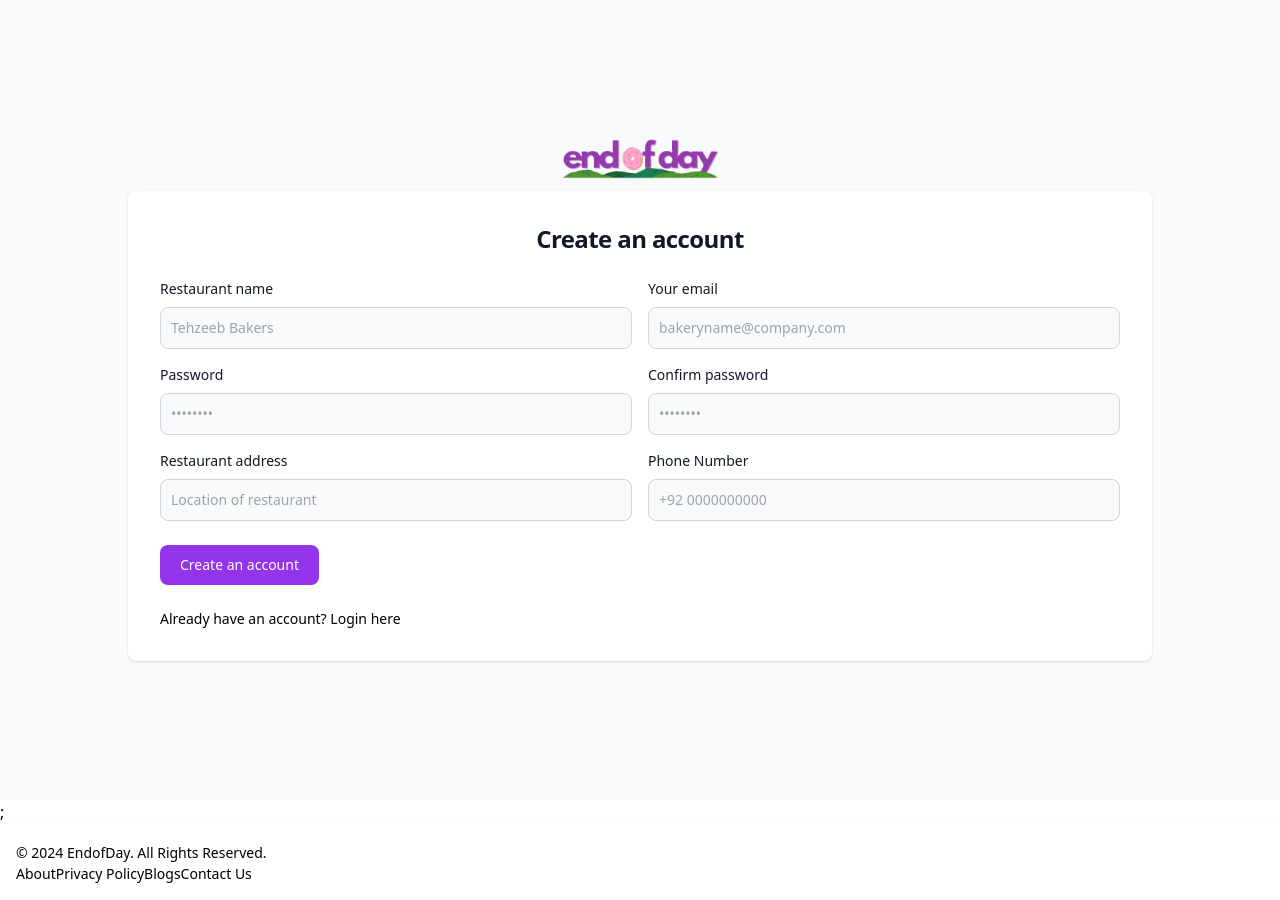
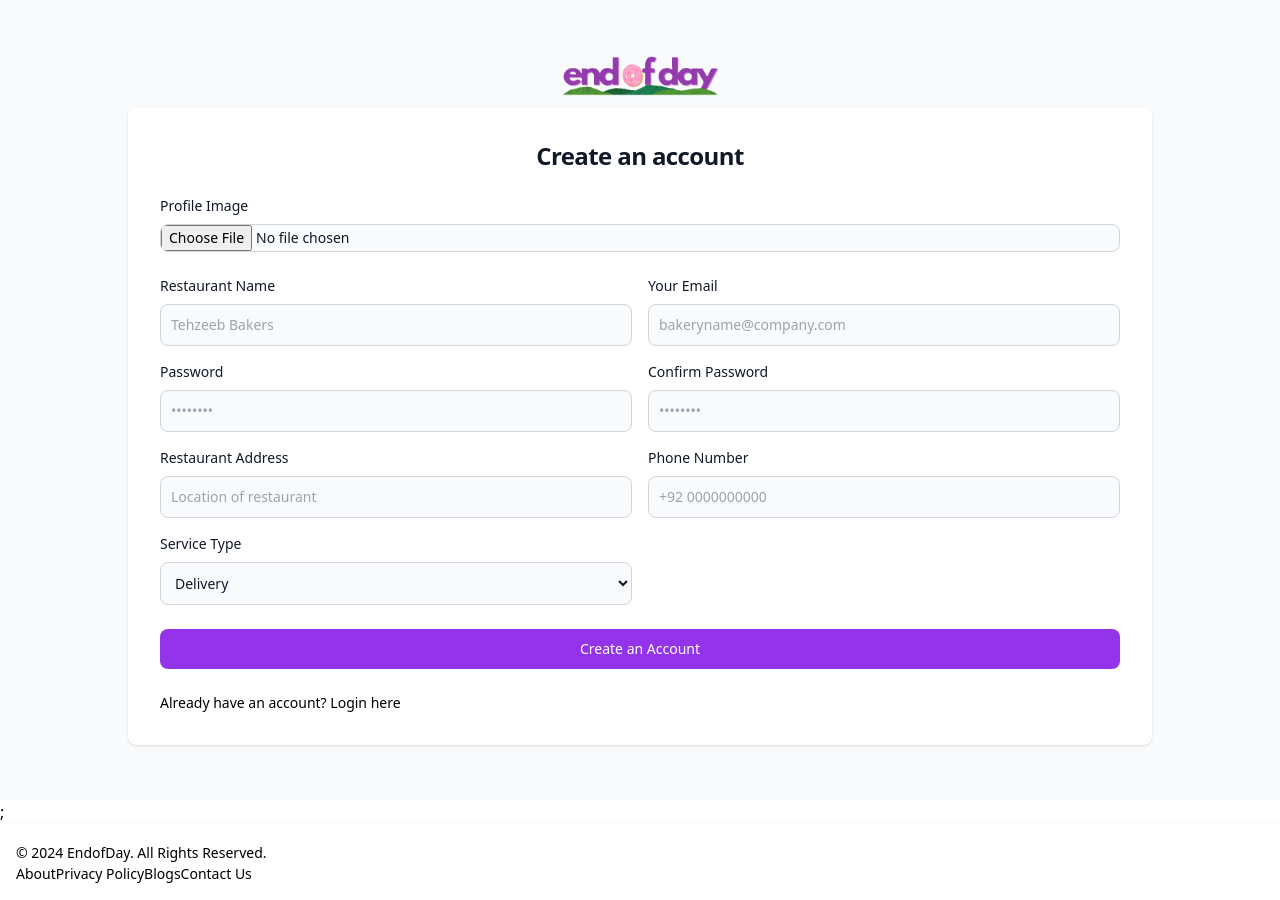
Before and after one commit to ZaeemRizwan2003/endofday, a Next.js app: page /Restaurants/RSignup in a window 1280 px wide. Built offline with nearby package versions, Linux system fonts and the light colour scheme.

Commit message:
fixin fixin

```diff
--- a/models/RBakerymodel.js
+++ b/models/RBakerymodel.js
@@ -7,8 +7,15 @@ const signupSchema = new mongoose.Schema(
         password: { type: String, required: true },
         address: { type: String, required: true },
         number: { type: String, required: true },
-    type: { type: [String], enum: ["pickup", "delivery"], required: true },
-    image: { type: String, required: true },
+        option: { type: [String], required: true },
+        image: {
+            type: String,
+            required: true
+        },
+        imageContentType: {
+            type: String,
+            required: true
+        },
         // Adding a menu field that references Listings
         menu: [
             {
--- a/pages/Restaurants/RDashboard.js
+++ b/pages/Restaurants/RDashboard.js
@@ -198,7 +198,7 @@ export async function getServerSideProps(context) {
     if (!user) {
         return {
             redirect: {
-                destination: '/Login',
+                destination: 'Restaurants/RLogin',
                 permanent: false,
             },
         };
--- a/pages/Restaurants/RLogin.js
+++ b/pages/Restaurants/RLogin.js
@@ -25,10 +25,6 @@ const Login = () => {
             });
 
             if (res.status === 200) {
-                // const { token } = res.data;
-                // Save the token in localStorage or cookies
-                // localStorage.setItem('token', token);
-                // Redirect to dashboard after login
                 router.push('/Restaurants/RDashboard');
             }
         } catch (err) {
--- a/pages/Restaurants/RSignup.js
+++ b/pages/Restaurants/RSignup.js
@@ -1,3 +1,4 @@
+// components/Signup.js
 import React, { useState } from 'react';
 import Link from 'next/link';
 import axios from 'axios';
@@ -11,15 +12,32 @@ const Signup = () => {
         confirmpassword: '',
         address: '',
         number: '',
+        option: 'delivery',  // Default value for the service type
     });
 
+    const [selectedImage, setSelectedImage] = useState(null); // Stores the File object
+    const [previewImage, setPreviewImage] = useState(''); // For image preview
     const [error, setError] = useState('');
     const [success, setSuccess] = useState('');
     const [loading, setLoading] = useState(false);
     const router = useRouter();
 
     const handleChange = (e) => {
-        setFormData({ ...formData, [e.target.name]: e.target.value });
+        const { name, value, files } = e.target;
+        if (name === 'image') {
+            const file = files[0];
+            if (file) {
+                setSelectedImage(file);
+                // Generate preview
+                const reader = new FileReader();
+                reader.onloadend = () => {
+                    setPreviewImage(reader.result);
+                };
+                reader.readAsDataURL(file);
+            }
+        } else {
+            setFormData({ ...formData, [name]: value });
+        }
     };
 
     const handleSubmit = async (e) => {
@@ -35,20 +53,44 @@ const Signup = () => {
         }
 
         try {
-            const response = await axios.post('/api/Restaurants/signup', {
-                restrauntName: formData.name,
+            let base64Image = '';
+            let mimeType = '';
+
+            if (selectedImage) {
+                // Convert image file to Base64 string
+                const result = await convertToBase64(selectedImage);
+                base64Image = result.base64;
+                mimeType = result.mimeType;
+            } else {
+                setError('Please select an image');
+                setLoading(false);
+                return;
+            }
+
+            const payload = {
+                restaurantName: formData.name,
                 email: formData.email,
                 password: formData.password,
                 confirmpassword: formData.confirmpassword,
                 address: formData.address,
                 number: formData.number,
-            });
+                option: formData.option, // Include the selected type in the request
+                image: base64Image, // Base64 string
+                contentType: mimeType, // MIME type
+            };
 
+            const config = {
+                headers: {
+                    'Content-Type': 'application/json'
+                }
+            };
+
+            const response = await axios.post('/api/Restaurants/signup', payload, config);
             if (response.status === 200) {
                 setSuccess('Signup successful! Redirecting to login...');
                 setTimeout(() => {
                     router.push('/Restaurants/RLogin');
-                }, 2000);
+                }, 1000);
             }
         } catch (err) {
             if (err.response && err.response.data) {
@@ -61,6 +103,19 @@ const Signup = () => {
         }
     };
 
+    const convertToBase64 = (file) => {
+        return new Promise((resolve, reject) => {
+            const reader = new FileReader();
+            reader.readAsDataURL(file);
+            reader.onload = () => {
+                const base64String = reader.result.split(',')[1];
+                const mimeType = reader.result.split(',')[0].split(':')[1].split(';')[0];
+                resolve({ base64: base64String, mimeType });
+            };
+            reader.onerror = error => reject(error);
+        });
+    };
+
     return (
         <section className="bg-gray-50">
             <div className="flex flex-col items-center justify-center px-6 py-8 mx-auto md:h-screen lg:py-0">
@@ -71,18 +126,44 @@ const Signup = () => {
                         alt="EndofDay"
                     />
                 </div>
-                {/* Adjusted the width to be wider */}
                 <div className="w-full bg-white rounded-lg shadow md:mt-0 sm:max-w-3xl lg:max-w-4xl xl:max-w-5xl ">
                     <div className="p-6 space-y-4 md:space-y-6 sm:p-8">
                         <h1 className="text-xl font-bold leading-tight tracking-tight text-gray-900 md:text-2xl text-center">
                             Create an account
                         </h1>
                         <form className="space-y-4 md:space-y-6" onSubmit={handleSubmit}>
-                            {/* Use grid to create two columns layout */}
+                            {/* Image Upload with Preview */}
+                            <div className="md:col-span-2">
+                                <label htmlFor="image" className="block mb-2 text-sm font-medium text-gray-900">
+                                    Profile Image
+                                </label>
+                                {previewImage && (
+                                    <div className="mb-2">
+                                        <img
+                                            src={previewImage}
+                                            alt="Selected image"
+                                            width={270}
+                                            height={180}
+                                            className="object-cover rounded"
+                                        />
+                                    </div>
+                                )}
+                                <input
+                                    type="file"
+                                    name="image"
+                                    id="image"
+                                    accept="image/*"
+                                    onChange={handleChange}
+                                    className="block w-full text-sm text-gray-900 border border-gray-300 rounded-lg cursor-pointer bg-gray-50"
+                                    required
+                                />
+                            </div>
+
                             <div className="grid grid-cols-1 md:grid-cols-2 gap-4">
+                                {/* Restaurant Name */}
                                 <div>
                                     <label htmlFor="name" className="block mb-2 text-sm font-medium text-gray-900">
-                                        Restaurant name
+                                        Restaurant Name
                                     </label>
                                     <input
                                         type="text"
@@ -95,9 +176,11 @@ const Signup = () => {
                                         required
                                     />
                                 </div>
+
+                                {/* Email */}
                                 <div>
                                     <label htmlFor="email" className="block mb-2 text-sm font-medium text-gray-900">
-                                        Your email
+                                        Your Email
                                     </label>
                                     <input
                                         type="email"
@@ -110,6 +193,8 @@ const Signup = () => {
                                         required
                                     />
                                 </div>
+
+                                {/* Password */}
                                 <div>
                                     <label htmlFor="password" className="block mb-2 text-sm font-medium text-gray-900">
                                         Password
@@ -125,9 +210,11 @@ const Signup = () => {
                                         required
                                     />
                                 </div>
+
+                                {/* Confirm Password */}
                                 <div>
                                     <label htmlFor="confirmpassword" className="block mb-2 text-sm font-medium text-gray-900 ">
-                                        Confirm password
+                                        Confirm Password
                                     </label>
                                     <input
                                         type="password"
@@ -140,9 +227,11 @@ const Signup = () => {
                                         required
                                     />
                                 </div>
+
+                                {/* Address */}
                                 <div>
                                     <label htmlFor="address" className="block mb-2 text-sm font-medium text-gray-900">
-                                        Restaurant address
+                                        Restaurant Address
                                     </label>
                                     <input
                                         type="text"
@@ -155,6 +244,8 @@ const Signup = () => {
                                         required
                                     />
                                 </div>
+
+                                {/* Phone Number */}
                                 <div>
                                     <label htmlFor="number" className="block mb-2 text-sm font-medium text-gray-900">
                                         Phone Number
@@ -170,13 +261,33 @@ const Signup = () => {
                                         required
                                     />
                                 </div>
+
+                                {/* Dropdown for Service Type */}
+                                <div>
+                                    <label htmlFor="option" className="block mb-2 text-sm font-medium text-gray-900">
+                                        Service Type
+                                    </label>
+                                    <select
+                                        name="option"
+                                        id="option"
+                                        value={formData.option}
+                                        onChange={handleChange}
+                                        className="bg-gray-50 border border-gray-300 text-gray-900 text-sm rounded-lg focus:ring-primary-600 focus:border-primary-600 block w-full p-2.5"
+                                        required
+                                    >
+                                        <option value="pickup">Pickup</option>
+                                        <option value="delivery">Delivery</option>
+                                        <option value="both">Both</option>
+                                    </select>
                                 </div>
+                            </div>
+
                             <button
                                 type="submit"
-                                className="w-50 text-white bg-purple-600 hover:bg-primary-700 focus:ring-4 focus:outline-none focus:ring-primary-300 font-medium rounded-lg text-sm px-5 py-2.5 text-center justify-center"
+                                className="w-full text-white bg-purple-600 hover:bg-purple-700 focus:ring-4 focus:outline-none focus:ring-purple-300 font-medium rounded-lg text-sm px-5 py-2.5 text-center"
                                 disabled={loading}
                             >
-                                {loading ? 'Creating Account...' : 'Create an account'}
+                                {loading ? 'Creating Account...' : 'Create an Account'}
                             </button>
 
                             {error && <p className="text-red-500">{error}</p>}
--- a/pages/api/Restaurants/signup.js
+++ b/pages/api/Restaurants/signup.js
@@ -1,80 +1,60 @@
+import RegisteredBakeries from '@/models/RBakerymodel';
+import dbConnect from '@/middleware/mongoose';
 
-import dbConnect from "@/middleware/mongoose";
-import bcrypt from "bcrypt";
-import RegisteredBakeries from "@/models/RBakerymodel";
 export default async function handler(req, res) {
-    if (req.method === "POST") {
-        const { restrauntName, email, password, confirmpassword, address, number } = req.body
-        console.log(req.body)
-        await dbConnect()
+    const { method } = req;
 
-        const exist = await RegisteredBakeries.findOne({ email });
-        if (exist) {
-            res.status(422).json({ message: 'User already exists.' });
+    await dbConnect();
+
+    if (method === 'POST') {
+        try {
+            const {
+                restaurantName,
+                email,
+                password,
+                confirmpassword,
+                address,
+                number,
+                option,
+                image,        // Base64 string
+                contentType,  // MIME type
+            } = req.body;
+
+            // Validate required fields
+            if (!restaurantName || !email || !password || !confirmpassword || !address || !number || !option || !image || !contentType) {
+                return res.status(400).json({ message: 'All fields are required.' });
             }
 
+            // Check if passwords match
             if (password !== confirmpassword) {
-            res.status(422).json({ message: 'Password and Confirm password do not match' });
+                return res.status(400).json({ message: "Passwords don't match." });
             }
-        const salt = await bcrypt.genSalt(10)
-        const hashedPassword = await bcrypt.hash(password, salt)
 
-        const u = new RegisteredBakeries({
-            restrauntName,
+            // Convert Base64 string to Buffer
+            // const imageBuffer = Buffer.from(image, 'base64');
+
+            // Create a new bakery instance
+            const newBakery = new RegisteredBakeries({
+                restaurantName,
                 email,
-            password: hashedPassword,
+                password, // Ensure to hash passwords in a real application
                 address,
-            number
+                number,
+                option: option === 'both' ? ['pickup', 'delivery'] : [option,],
+                image,
+                imageContentType: contentType,
             });
 
-        await u.save();
-        res.status(200).json({ message: 'Signed up successfully.' })
+            // Save to database
+            await newBakery.save();
+
+            res.status(200).json({ message: 'Signup successful!' });
+        } catch (error) {
+            console.error(error);
+            res.status(500).json({ message: 'Server error. Please try again.' });
+        }
     } else {
-        return res.status(400).json({
-            error: 'this method is not allowed'
-        });
+        res.setHeader('Allow', ['POST']);
+        res.status(405).end(`Method ${method} Not Allowed`);
     }
 }
-
-
-
-
-
-
-
-
-
-
-
-
-
-
-
-//         await connectDb();
-//         const { name, email, password, address, number } = req.body;
-
-//         if (!name || !email || !password || !address || !number) {
-//             return res.status(400).json({ message: 'All fields are required.' });
-//         }
-//         try {
-//             const newSignup = new signupSchema({
-//                 restrauntName: name,
-//                 email,
-//                 password,
-//                 address,
-//                 number,
-//             });
-//             await newSignup.save();
-//             console.log(newSignup);
-//             return res.status(200).json({ message: 'Signed up successfully.' });
-//         }
-//         catch (error) {
-//             return res.status(500).json({ message: error.message });
-//         }
-//     }
-//     else {
-//         return res.status(405
-//         ).json({ message: 'Method not allowed' });
-
-//     }
-// }
```
Also changed, not shown: pages/Customer/restaurant/[id].js (+8 -7 lines). Lines whose indentation alone changed are shown as unchanged.
